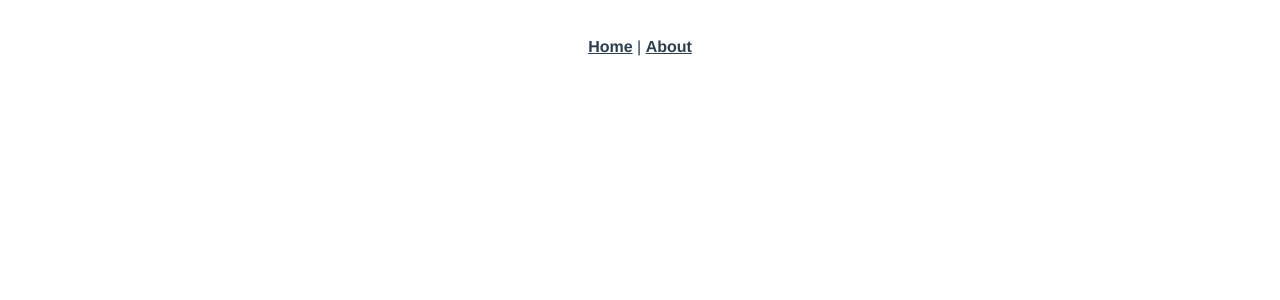
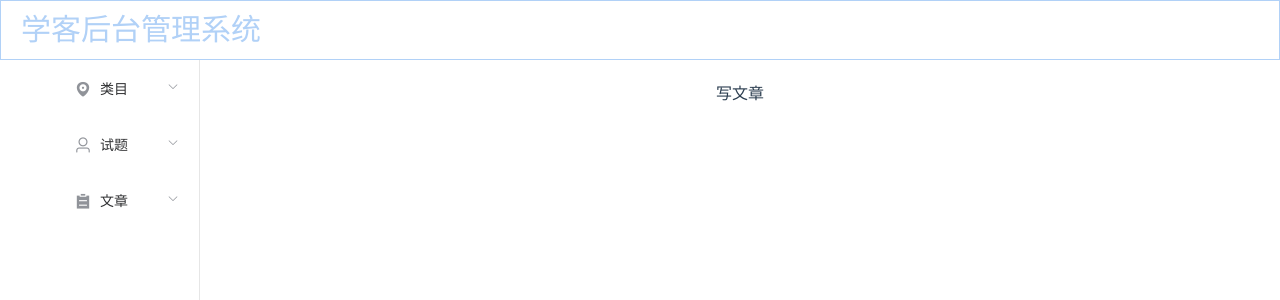
Before and after one commit to bo-ddd/hippo-business, a Vue app: page /writearticle in a window 1280 px wide. Before the commit this address had no page. Shown: the top 300 px of the page. Built offline with nearby package versions, Linux system fonts and the light colour scheme.

Commit message:
写好的路由

```diff
--- a/package.json
+++ b/package.json
@@ -10,6 +10,8 @@
     },
     "dependencies": {
         "core-js": "^3.6.5",
+        "element-plus": "^1.0.2-beta.70",
+        "element-ui": "^2.15.5",
         "register-service-worker": "^1.7.1",
         "vue": "^3.0.0",
         "vue-router": "^4.0.0-0",
@@ -28,6 +30,8 @@
         "babel-eslint": "^10.1.0",
         "chai": "^4.1.2",
         "eslint": "^6.7.2",
-    "eslint-plugin-vue": "^7.0.0"
+        "eslint-plugin-vue": "^7.0.0",
+        "less": "^4.1.1",
+        "less-loader": "^10.0.1"
     }
 }
--- a/src/App.vue
+++ b/src/App.vue
@@ -1,8 +1,4 @@
 <template>
-  <div id="nav">
-    <router-link to="/">Home</router-link> |
-    <router-link to="/about">About</router-link>
-  </div>
   <router-view/>
 </template>
 
@@ -13,6 +9,10 @@
   -moz-osx-font-smoothing: grayscale;
   text-align: center;
   color: #2c3e50;
+}
+*{
+  padding: 0;
+  margin: 0;
 }
 
 #nav {
--- a/src/main.js
+++ b/src/main.js
@@ -3,5 +3,7 @@ import App from './App.vue'
 import './registerServiceWorker'
 import router from './router'
 import store from './store'
+import ElementPlus from 'element-plus';
+import 'element-plus/lib/theme-chalk/index.css';
 
-createApp(App).use(store).use(router).mount('#app')
+createApp(App).use(store).use(router).use(ElementPlus).mount('#app')
--- a/src/router/index.js
+++ b/src/router/index.js
@@ -1,25 +1,45 @@
 import { createRouter, createWebHistory } from 'vue-router'
 import Home from '../views/Home.vue'
-
-const routes = [
-  {
+const routes = [{
     path: '/',
     name: 'Home',
-    component: Home
-  },
-  {
-    path: '/about',
-    name: 'About',
-    // route level code-splitting
-    // this generates a separate chunk (about.[hash].js) for this route
-    // which is lazy-loaded when the route is visited.
-    component: () => import(/* webpackChunkName: "about" */ '../views/About.vue')
-  }
-]
+    component: Home,
+    children: [{
+        path: '/',
+        name: 'Testquestions',
+        component: () =>
+            import ('../views/category/Testquestions.vue'),
+    }, {
+        path: '/article',
+        name: 'Article',
+        component: () =>
+            import ('../views/category/Article.vue'),
+    }, {
+        path: '/establish',
+        name: 'Establish',
+        component: () =>
+            import ('../views/topiccatalogue/Establish.vue'),
+    }, {
+        path: '/listpage',
+        name: 'Listpage',
+        component: () =>
+            import ('../views/topiccatalogue/Listpage.vue'),
+    }, {
+        path: '/rolemanagement',
+        name: 'Rolemanagement',
+        component: () =>
+            import ('../views/articlefile/Rolemanagement.vue'),
+    }, {
+        path: '/writearticle',
+        name: 'Writearticle',
+        component: () =>
+            import ('../views/articlefile/Writearticle.vue'),
+    }]
+}]
 
 const router = createRouter({
-  history: createWebHistory(process.env.BASE_URL),
-  routes
+    history: createWebHistory(process.env.BASE_URL),
+    routes
 })
 
 export default router
--- a/src/views/Home.vue
+++ b/src/views/Home.vue
@@ -1,18 +1,79 @@
 <template>
-  <div class="home">
-    <img alt="Vue logo" src="../assets/logo.png">
-    <HelloWorld msg="Welcome to Your Vue.js App"/>
-  </div>
+<div class="home">
+    <el-container>
+        <el-header class="title">
+            <el-breadcrumb>
+                <el-breadcrumb-item><span>学客后台管理系统</span></el-breadcrumb-item>
+            </el-breadcrumb>
+        </el-header>
+        <el-container>
+            <el-aside width="200px">
+                <el-menu default-active="1" class="el-menu-vertical-demo aside" @open="handleOpen" @close="handleClose">
+                    <el-submenu index="1">
+                        <template #title>
+                            <i class="el-icon-location"></i>
+                            <span>类目</span>
+                        </template>
+                        <el-menu-item-group>
+                            <el-menu-item @click="getQuestions('Testquestions')" index="1-1">试题</el-menu-item>
+                            <el-menu-item @click="getQuestions('Article')" index="1-2">文章</el-menu-item>
+                        </el-menu-item-group>
+                    </el-submenu>
+                    <el-submenu index="2">
+                        <template #title>
+                            <i class="el-icon-user"></i>
+                            <span>试题</span>
+                        </template>
+                        <el-menu-item-group>
+                            <el-menu-item @click="getQuestions('Establish')" index="2-1">创建</el-menu-item>
+                            <el-menu-item @click="getQuestions('Listpage')" index="2-2">列表</el-menu-item>
+                        </el-menu-item-group>
+                    </el-submenu>
+                    <el-submenu index="3">
+                        <template #title>
+                            <i class="el-icon-s-order"></i>
+                            <span>文章</span>
+                        </template>
+                        <el-menu-item-group>
+                            <el-menu-item @click="getQuestions('Writearticle')" index="3-1">写文章</el-menu-item>
+                            <el-menu-item @click="getQuestions('Rolemanagement')" index="3-2">角色管理</el-menu-item>
+                        </el-menu-item-group>
+                    </el-submenu>
+                </el-menu>
+            </el-aside>
+            <el-main>
+                <router-view></router-view>
+            </el-main>
+        </el-container>
+    </el-container>
+</div>
 </template>
 
 <script>
-// @ is an alias to /src
-import HelloWorld from '@/components/HelloWorld.vue'
-
 export default {
-  name: 'Home',
-  components: {
-    HelloWorld
-  }
+    methods: {
+        getQuestions: function (title) {
+            this.$router.push({
+                name: title,
+            })
+        }
+    }
 }
 </script>
+
+<style scoped>
+.title {
+    border: 1px solid #b1d1f7;
+    display: flex;
+    align-items: center;
+}
+
+.title span {
+    font-size: 30px;
+    color: #b1d1f7;
+}
+
+.aside {
+    height: calc(100vh - 60px);
+}
+</style>
--- /dev/null
+++ b/src/views/articlefile/Rolemanagement.vue
@@ -0,0 +1,13 @@
+<template>
+  <div>角色管理</div>
+</template>
+
+<script>
+export default {
+
+}
+</script>
+
+<style>
+
+</style>
--- /dev/null
+++ b/src/views/articlefile/Writearticle.vue
@@ -0,0 +1,15 @@
+<template>
+  <div>
+      写文章
+  </div>
+</template>
+
+<script>
+export default {
+
+}
+</script>
+
+<style>
+
+</style>
--- /dev/null
+++ b/src/views/category/Article.vue
@@ -0,0 +1,15 @@
+<template>
+<div>
+    文章
+</div>
+</template>
+
+<script>
+export default {
+
+}
+</script>
+
+<style>
+
+</style>
--- /dev/null
+++ b/src/views/category/Testquestions.vue
@@ -0,0 +1,15 @@
+<template>
+  <div>
+      试题
+  </div>
+</template>
+
+<script>
+export default {
+
+}
+</script>
+
+<style>
+
+</style>
--- /dev/null
+++ b/src/views/topiccatalogue/Establish.vue
@@ -0,0 +1,15 @@
+<template>
+  <div>
+      创建
+  </div>
+</template>
+
+<script>
+export default {
+
+}
+</script>
+
+<style>
+
+</style>
--- /dev/null
+++ b/src/views/topiccatalogue/Listpage.vue
@@ -0,0 +1,15 @@
+<template>
+  <div>
+      列表
+  </div>
+</template>
+
+<script>
+export default {
+
+}
+</script>
+
+<style>
+
+</style>
```
Also changed, not shown: 1 other file (tests, documents, lock files or other folders). Lines whose indentation alone changed are shown as unchanged.
